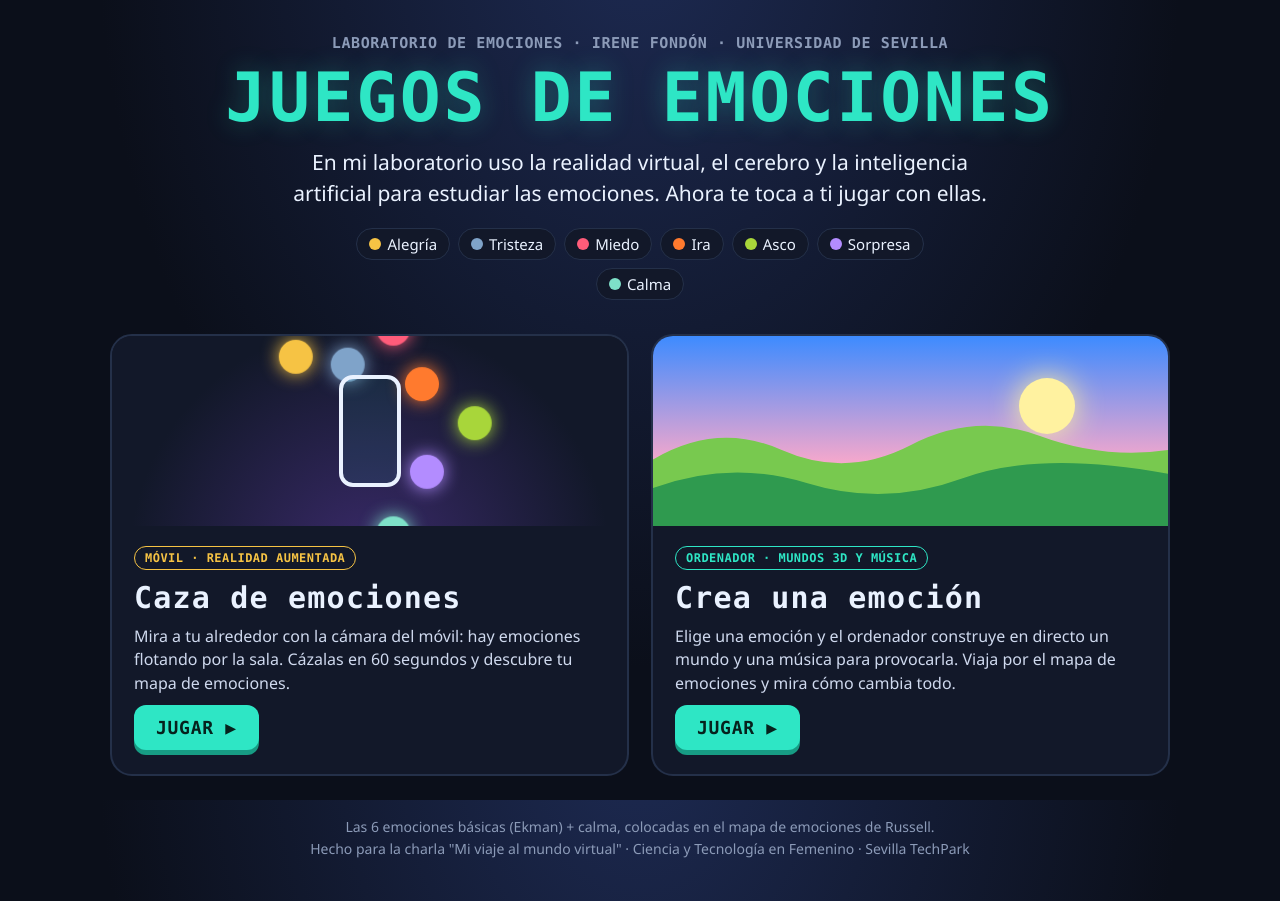
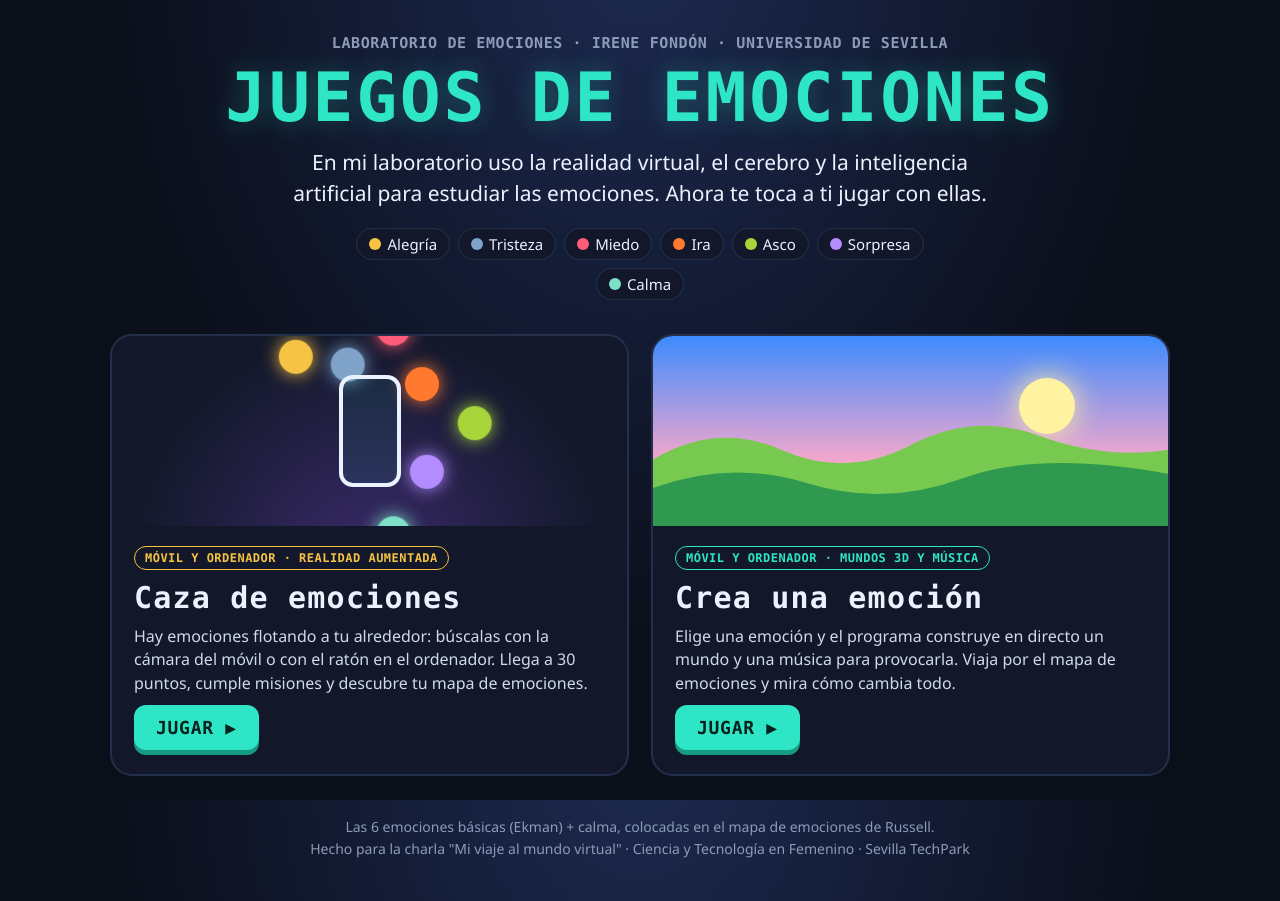
Before and after one commit to LabrvTSC/cazaEmociones, a plain HTML site: page index.html in a window 1280 px wide. Drawn offline with Linux system fonts and the light colour scheme.

Commit message:
Add files via upload

```diff
--- a/index.html
+++ b/index.html
@@ -20,14 +20,15 @@
   .emos span{display:flex;align-items:center;gap:6px;font-size:clamp(12px,3.3vw,15px);background:var(--panel);border:1px solid var(--line);border-radius:30px;padding:5px 12px}
   .emos i{width:12px;height:12px;border-radius:50%}
   .grid{display:grid;grid-template-columns:repeat(auto-fit,minmax(290px,1fr));gap:22px;margin-top:34px}
-  a.card{display:flex;flex-direction:column;text-decoration:none;color:var(--text);background:var(--panel);border:2px solid var(--line);border-radius:22px;overflow:hidden;transition:transform .15s,border-color .15s}
-  a.card:hover,a.card:focus{transform:translateY(-5px);border-color:var(--acc);outline:none}
+  div.card{display:flex;flex-direction:column;text-decoration:none;color:var(--text);background:var(--panel);border:2px solid var(--line);border-radius:22px;overflow:hidden;transition:transform .15s,border-color .15s}
+  div.card:hover{border-color:#36507a}
   .art{height:190px;position:relative;overflow:hidden}
   .body{padding:20px 22px 24px;display:flex;flex-direction:column;gap:10px;flex:1}
   .tag{align-self:flex-start;font-size:12px;padding:4px 10px;border-radius:20px;border:1px solid}
   h2{font-size:clamp(22px,6vw,30px)}
   .body p{color:#cfd9ee;line-height:1.45;font-size:16px}
-  .btn{margin-top:auto;align-self:flex-start;background:var(--acc);color:#06221D;border-radius:12px;padding:12px 22px;font-size:18px;box-shadow:0 5px 0 #179C84}
+  .btn{margin-top:auto;align-self:flex-start;background:var(--acc);color:#06221D;border-radius:12px;padding:12px 22px;font-size:18px;box-shadow:0 5px 0 #179C84;text-decoration:none;cursor:pointer;transition:transform .1s,box-shadow .1s,filter .1s}
+  .btn:hover{filter:brightness(1.1)} .btn:active{transform:translateY(4px);box-shadow:0 1px 0 #179C84}
   /* arte caza: emociones orbitando */
   .orbit{position:absolute;inset:0;background:radial-gradient(circle at 50% 120%,#3a2a6a,#121829 70%)}
   .orbit b{position:absolute;width:34px;height:34px;border-radius:50%;left:50%;top:50%;margin:-17px;animation:orb 9s linear infinite;box-shadow:0 0 18px currentColor}
@@ -50,25 +51,25 @@
   </header>
 
   <div class="grid">
-    <a class="card" href="caza.html">
+    <div class="card">
       <div class="art"><div class="orbit" id="orbit"></div><div class="phone"></div></div>
       <div class="body">
-        <span class="tag mono" style="color:var(--gold);border-color:var(--gold)">MÓVIL · REALIDAD AUMENTADA</span>
+        <span class="tag mono" style="color:var(--gold);border-color:var(--gold)">MÓVIL Y ORDENADOR · REALIDAD AUMENTADA</span>
         <h2 class="mono">Caza de emociones</h2>
-        <p>Mira a tu alrededor con la cámara del móvil: hay emociones flotando por la sala. Cázalas en 60 segundos y descubre tu mapa de emociones.</p>
-        <span class="btn mono">JUGAR ▶</span>
+        <p>Hay emociones flotando a tu alrededor: búscalas con la cámara del móvil o con el ratón en el ordenador. Llega a 30 puntos, cumple misiones y descubre tu mapa de emociones.</p>
+        <a class="btn mono" href="caza.html">JUGAR ▶</a>
       </div>
-    </a>
-    <a class="card" href="crea.html">
+    </div>
+    <div class="card">
       <div class="art"><div class="land"><div class="sun"></div>
         <svg viewBox="0 0 400 140" preserveAspectRatio="none"><path d="M0 70 Q50 30 100 60 T200 55 T300 45 T400 60 V140 H0Z" fill="#78c94f"/><path d="M0 100 Q60 70 120 95 T240 90 T400 85 V140 H0Z" fill="#2f9a4f"/></svg></div></div>
       <div class="body">
-        <span class="tag mono" style="color:var(--acc);border-color:var(--acc)">ORDENADOR · MUNDOS 3D Y MÚSICA</span>
+        <span class="tag mono" style="color:var(--acc);border-color:var(--acc)">MÓVIL Y ORDENADOR · MUNDOS 3D Y MÚSICA</span>
         <h2 class="mono">Crea una emoción</h2>
-        <p>Elige una emoción y el ordenador construye en directo un mundo y una música para provocarla. Viaja por el mapa de emociones y mira cómo cambia todo.</p>
-        <span class="btn mono">JUGAR ▶</span>
+        <p>Elige una emoción y el programa construye en directo un mundo y una música para provocarla. Viaja por el mapa de emociones y mira cómo cambia todo.</p>
+        <a class="btn mono" href="crea.html">JUGAR ▶</a>
       </div>
-    </a>
+    </div>
   </div>
 
   <footer>Las 6 emociones básicas (Ekman) + calma, colocadas en el mapa de emociones de Russell.<br>Hecho para la charla "Mi viaje al mundo virtual" · Ciencia y Tecnología en Femenino · Sevilla TechPark</footer>
```
